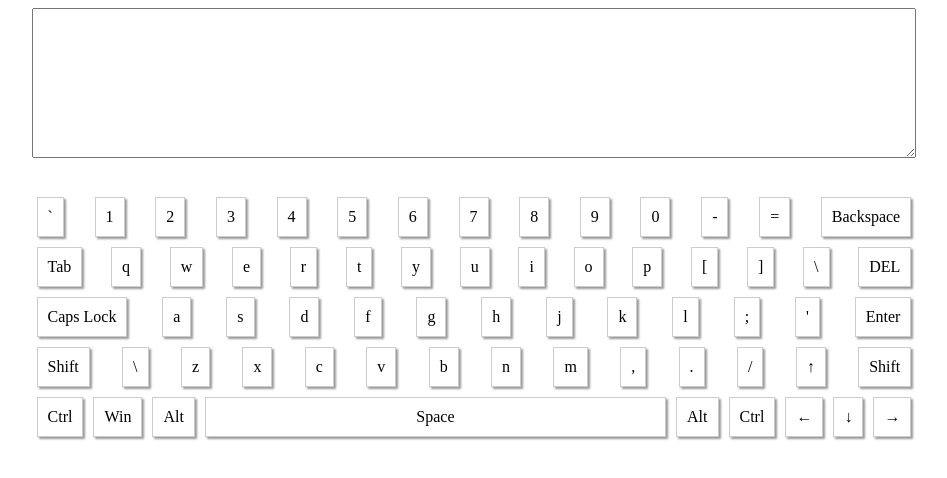
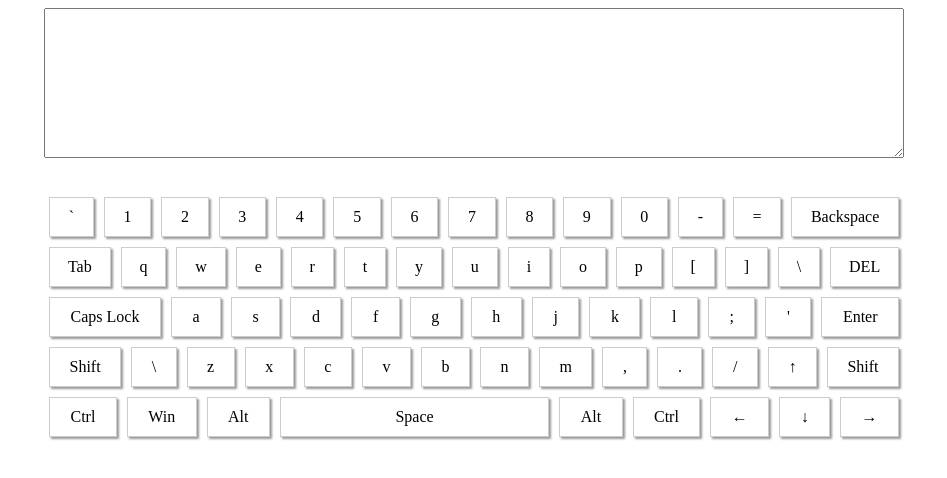
Before and after one commit to walle-eva/virtual-keyboard, a plain HTML site: page index.html in a window 1280 px wide. Shown: the whole page, without its empty margins (166-1113 px from the left). Drawn offline with Linux system fonts and the light colour scheme.

Commit message:
Update style.css

```diff
--- a/style.css
+++ b/style.css
@@ -1,5 +1,6 @@
 textarea{
-    width: 70%;
+    width: 100%;
+    max-width: 860px;
     height: 150px;
     margin-bottom: 30px;
     box-sizing: border-box;
@@ -14,6 +15,7 @@ textarea{
     padding: 10px;
     box-shadow: 2px 2px 2px #ccc;
     box-shadow: 2px 2px 2px #999;
+    flex-grow: 0.1;
   }
   p[data-key = 'Space']{
     flex-grow: 1;
@@ -26,7 +28,8 @@ textarea{
     animation: anim  2s 1 ease-in-out;
   }
   .key-wrapper{
-    width: 70%;
+    width: 100%;
+    max-width: 860px;
     margin: auto;
   }
   section{
```
